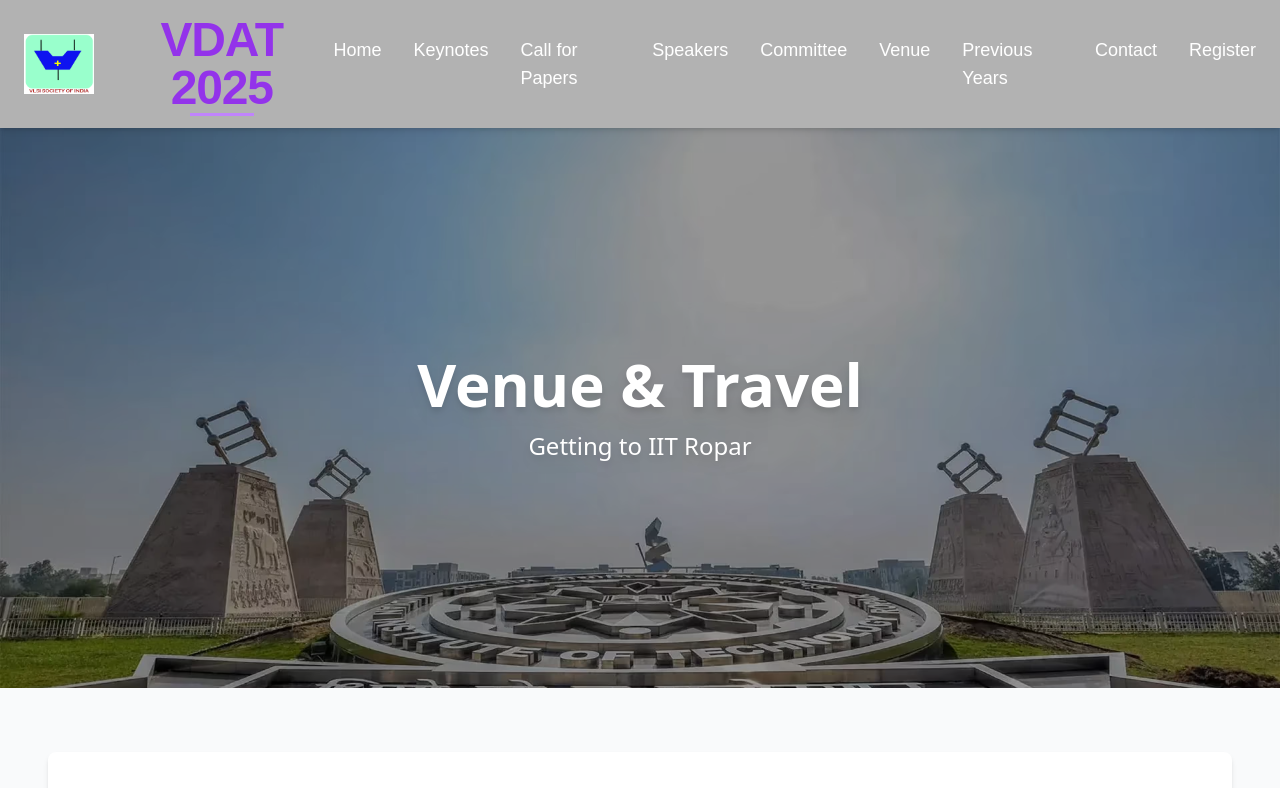
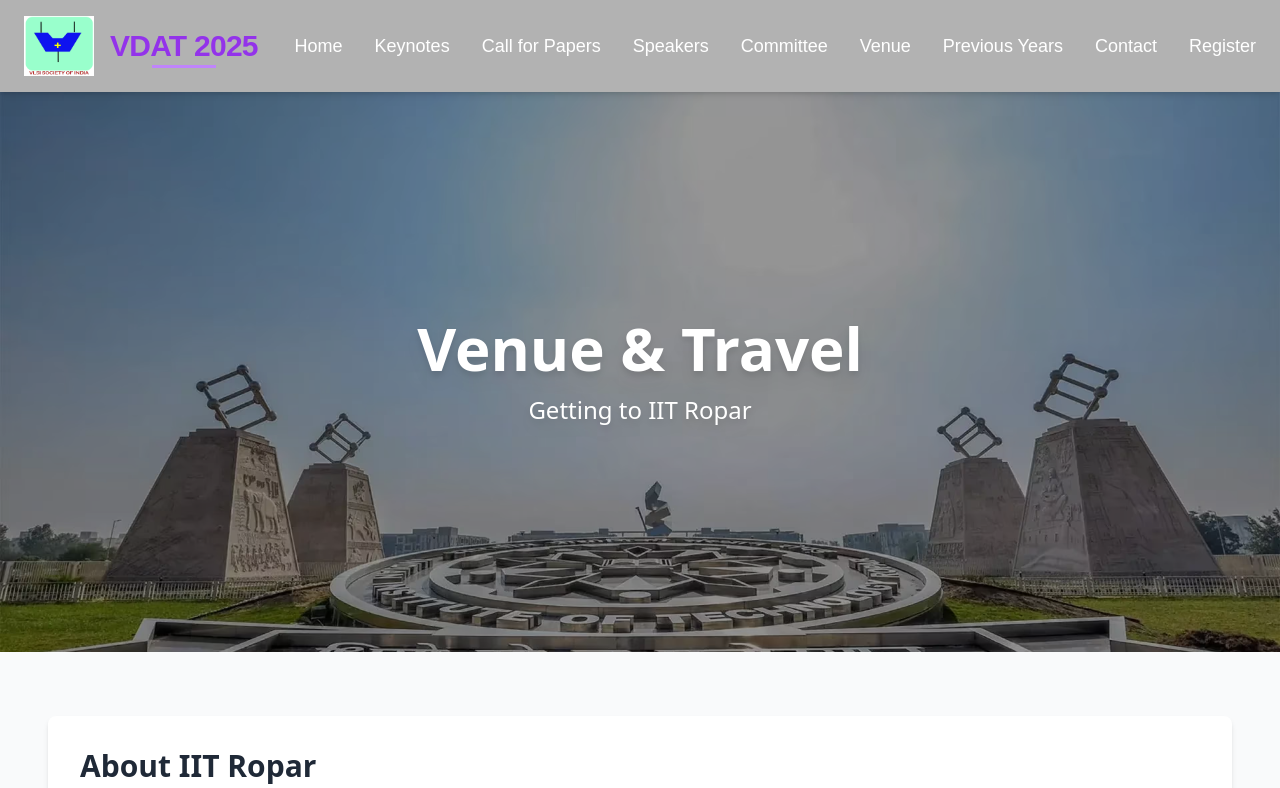
Before and after one commit to AyushTyagi2/VDAT, a Next.js app: page /venue in a window 1280 px wide. Shown: the top 788 px of the page. Built offline with nearby package versions, Linux system fonts and the light colour scheme.

Commit message:
merged with nishantnew, fixed the buttom issue, made a burger for large devices, hidden for extra large devices

```diff
--- a/src/app/home/Navbar.js
+++ b/src/app/home/Navbar.js
@@ -50,14 +50,15 @@ const Navbar = () => {
         alt="VLSI Society of India Logo"
         width={70}
         height={70}
+        className=''
       />
-      <h2 className="text-5xl font-extrabold text-center  tracking-tight text-purple-600 relative after:content-[''] after:absolute after:bottom-[-4px] after:left-1/2 after:transform after:-translate-x-1/2 after:w-16 after:h-[3px] after:bg-purple-400 rounded-full">
+      <h2 className="text-3xl font-extrabold text-center  tracking-tight text-purple-600 relative after:content-[''] after:absolute after:bottom-[-4px] after:left-1/2 after:transform after:-translate-x-1/2 after:w-16 after:h-[3px] after:bg-purple-400 rounded-full">
  VDAT 2025
 </h2>
     </Link>
 
         {/* Desktop Menu */}
-        <div className="hidden md:flex space-x-6 lg:space-x-8">
+        <div className="hidden  space-x-6 lg:space-x-8 lg:hidden xl:flex">
           {menuItems.map((item, index) => (
             <div key={index} className="relative group">
               <Link
@@ -85,7 +86,7 @@ const Navbar = () => {
         </div>
 
         {/* Mobile Menu Button */}
-        <div className="lg:hidden">
+        <div className="lg:flex xl:hidden">
           <button onClick={toggleMobileMenu} className="text-white focus:outline-none">
             {isMobileMenuOpen ? <FaTimes size={24} /> : <FaBars size={24} />}
           </button>
```
